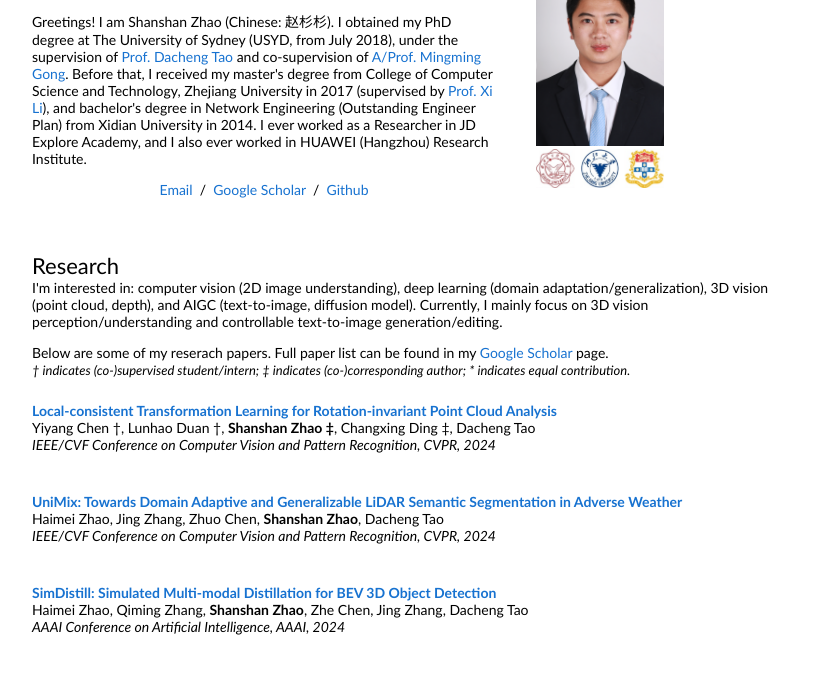
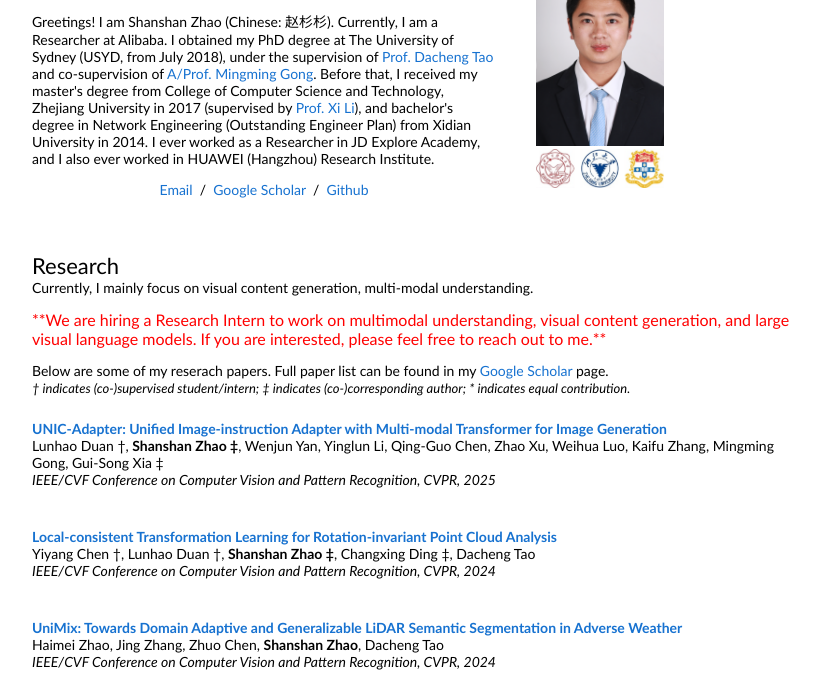
Before and after one commit to sshan-zhao/sshan-zhao.github.io, a plain HTML site: page index.html in a window 1280 px wide. Shown: the part 90-766 px from the top of the page, without its empty margins (228-1048 px from the left). Drawn offline with Linux system fonts and the light colour scheme.

Commit message:
Update index.html

```diff
--- a/index.html
+++ b/index.html
@@ -23,6 +23,7 @@
                   Shanshan Zhao
                 </p>
                 <p>Greetings! I am Shanshan Zhao (Chinese: 赵杉杉).
+                  Currently, I am a Researcher at Alibaba.
                   I obtained my PhD degree at The University of Sydney (USYD, from July 2018),
                   under the supervision of <a href="https://sydney.edu.au/engineering/people/dacheng.tao.php">Prof. Dacheng Tao</a> and co-supervision of <a href="https://mingming-gong.github.io">A/Prof. Mingming Gong</a>. Before that, I received my master's degree from College of Computer Science and Technology, Zhejiang University in 2017 (supervised by <a href="http://mypage.zju.edu.cn/xilics">Prof. Xi Li</a>), and bachelor's degree in Network Engineering (Outstanding Engineer Plan) from Xidian University in 2014.
                   I ever worked as a Researcher in JD Explore Academy, and I also ever worked in HUAWEI (Hangzhou) Research Institute.
@@ -47,8 +48,11 @@
               <td style="padding:20px;width:100%;vertical-align:middle">
                 <h2>Research</h2>
                 <span itemprop="research">
-                  I'm interested in: computer vision (2D image understanding), deep learning (domain adaptation/generalization), 3D vision (point cloud, depth), and AIGC (text-to-image, diffusion model). Currently, I mainly focus on 3D vision perception/understanding and controllable text-to-image generation/editing.
+                  Currently, I mainly focus on visual content generation, multi-modal understanding.
                 </span>
+                <p>
+                  <font color=red size=3>**We are hiring a Research Intern to work on multimodal understanding, visual content generation, and large visual language models. If you are interested, please feel free to reach out to me.**</font>
+                </p>
                 <p>
                   Below are some of my reserach papers. Full paper list can be found in my <a href="https://scholar.google.com.hk/citations?hl=zh-CN&user=TFp72vEAAAAJ">Google Scholar</a> page.
                   <br>
@@ -59,6 +63,22 @@
           </tbody></table>
 
           <table style="width:100%;border:0px;border-spacing:0px 0px;border-collapse:separate;margin-right:auto;margin-left:auto;margin-top:-30px;"><tbody>
+
+            <tr>
+        <td style="padding:20px;width:75%;vertical-align:middle;">
+          <a href="">
+            <span class="papertitle">UNIC-Adapter: Unified Image-instruction Adapter with Multi-modal Transformer for Image Generation</span>
+          </a>
+          <br>
+          <span itemprop="author">
+          Lunhao Duan &dagger;, <b>Shanshan Zhao &Dagger;</b>, Wenjun Yan, Yinglun Li, Qing-Guo Chen, Zhao Xu, Weihua Luo, Kaifu Zhang, Mingming Gong, Gui-Song Xia &Dagger;</span>
+          <br>
+            <span itemprop="pub">
+            <i>IEEE/CVF Conference on Computer Vision and Pattern Recognition, CVPR, 2025
+              </i>
+            </span>
+        </td>
+        </tr>
 
             <tr>
         <td style="padding:20px;width:75%;vertical-align:middle;">
```
